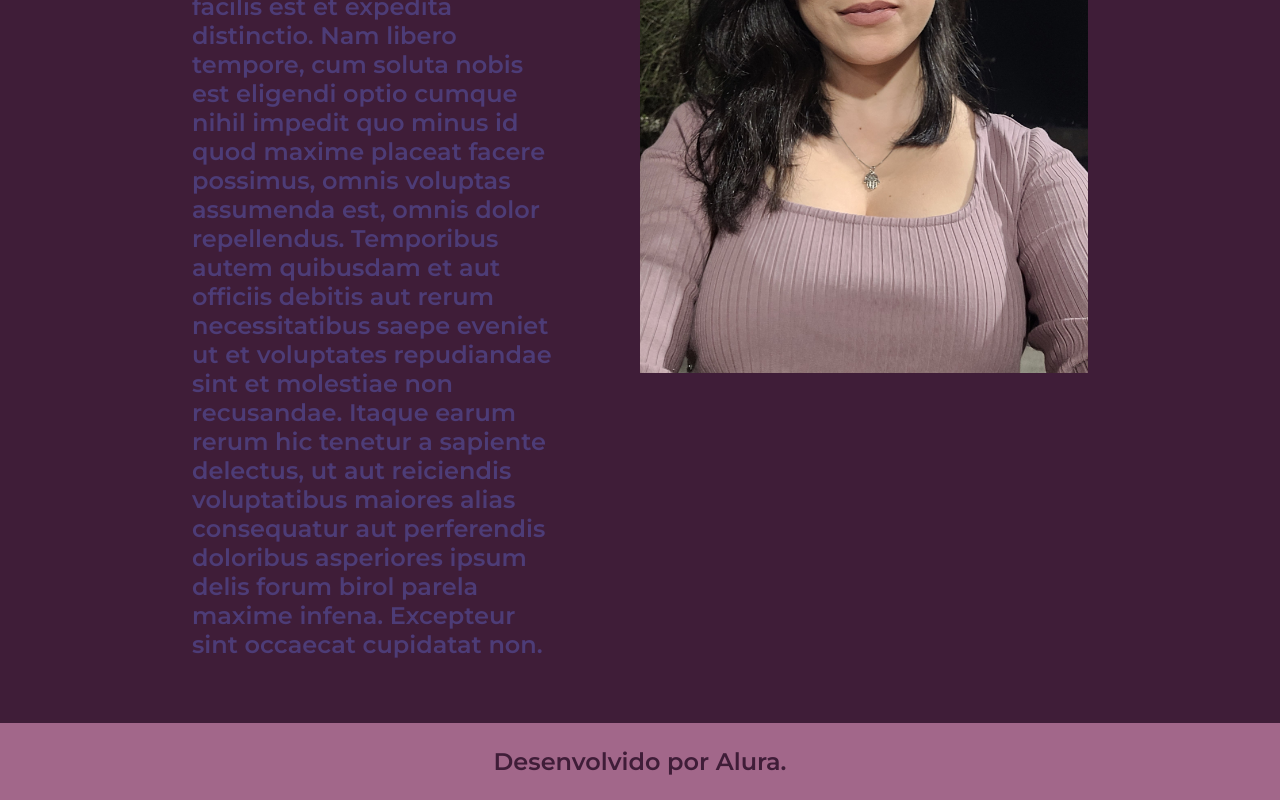
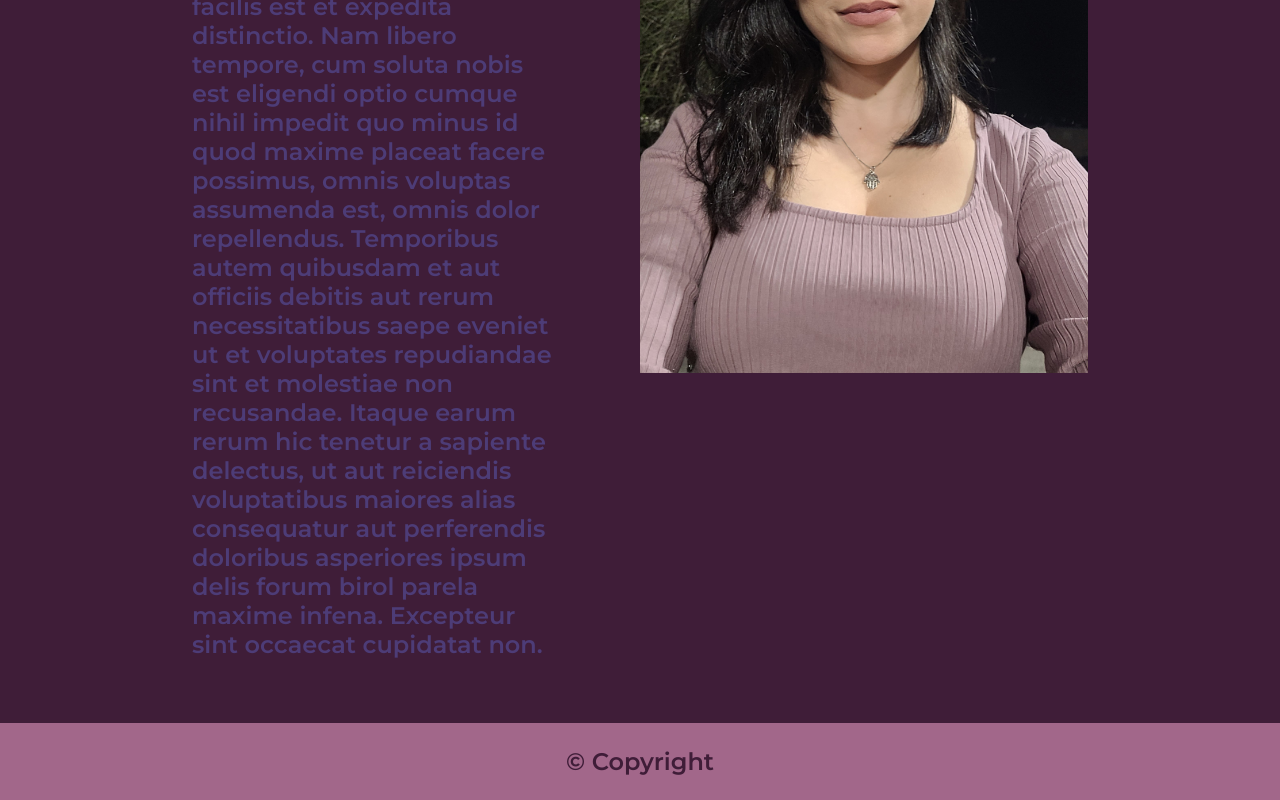
Before and after one commit to cris-mcs/portfolio, a plain HTML site: page about.html in a window 1280 px wide. Shown: the part 629-1429 px from the top of the page. Drawn offline with nearby package versions, Linux system fonts and the light colour scheme.

Commit message:
Update about.html

```diff
--- a/about.html
+++ b/about.html
@@ -31,7 +31,7 @@
     </main>
 
      <footer class="rodape">
-        <p>Desenvolvido por Alura.</p>
+        <p>© Copyright</p>
     </footer>
 
 </body>
```
